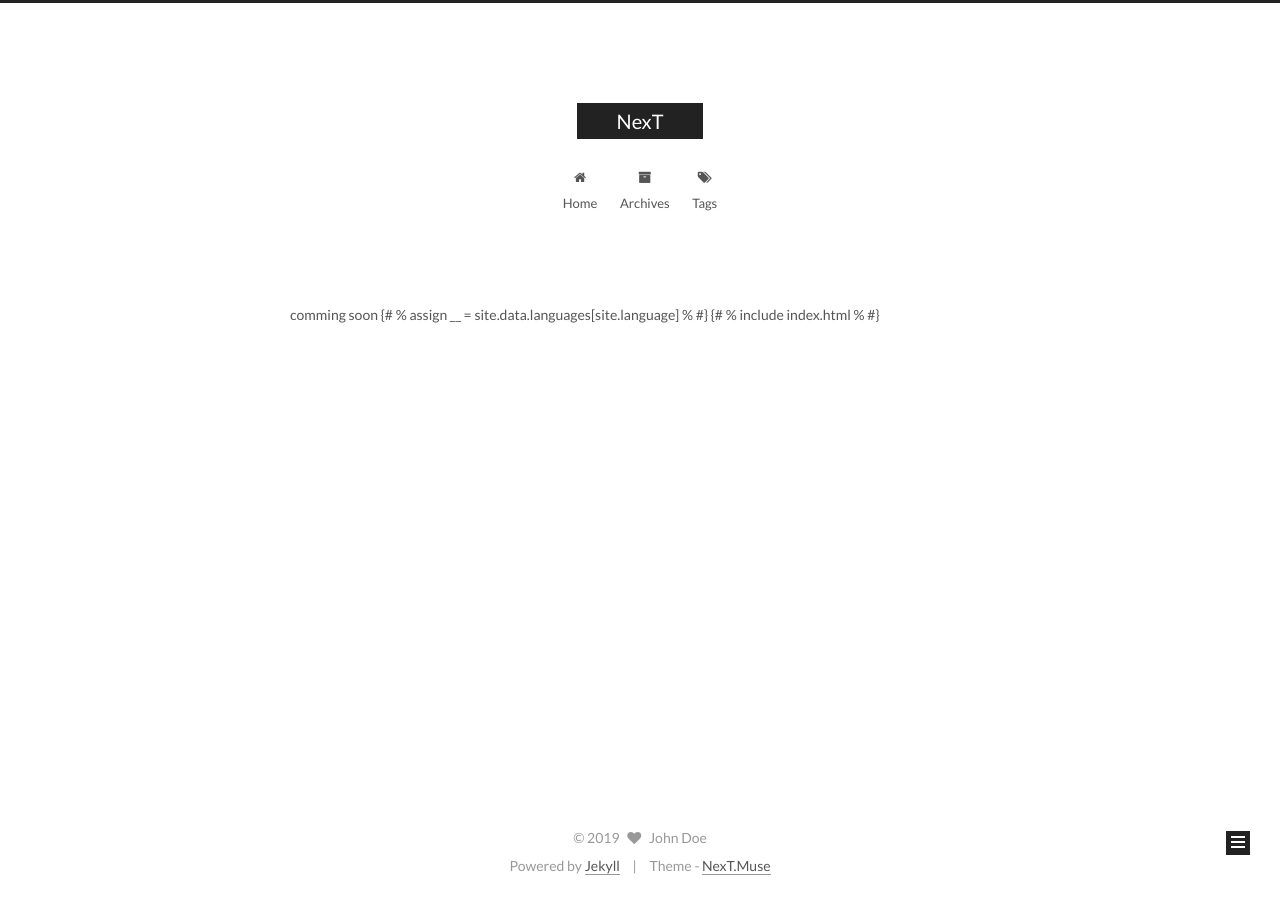
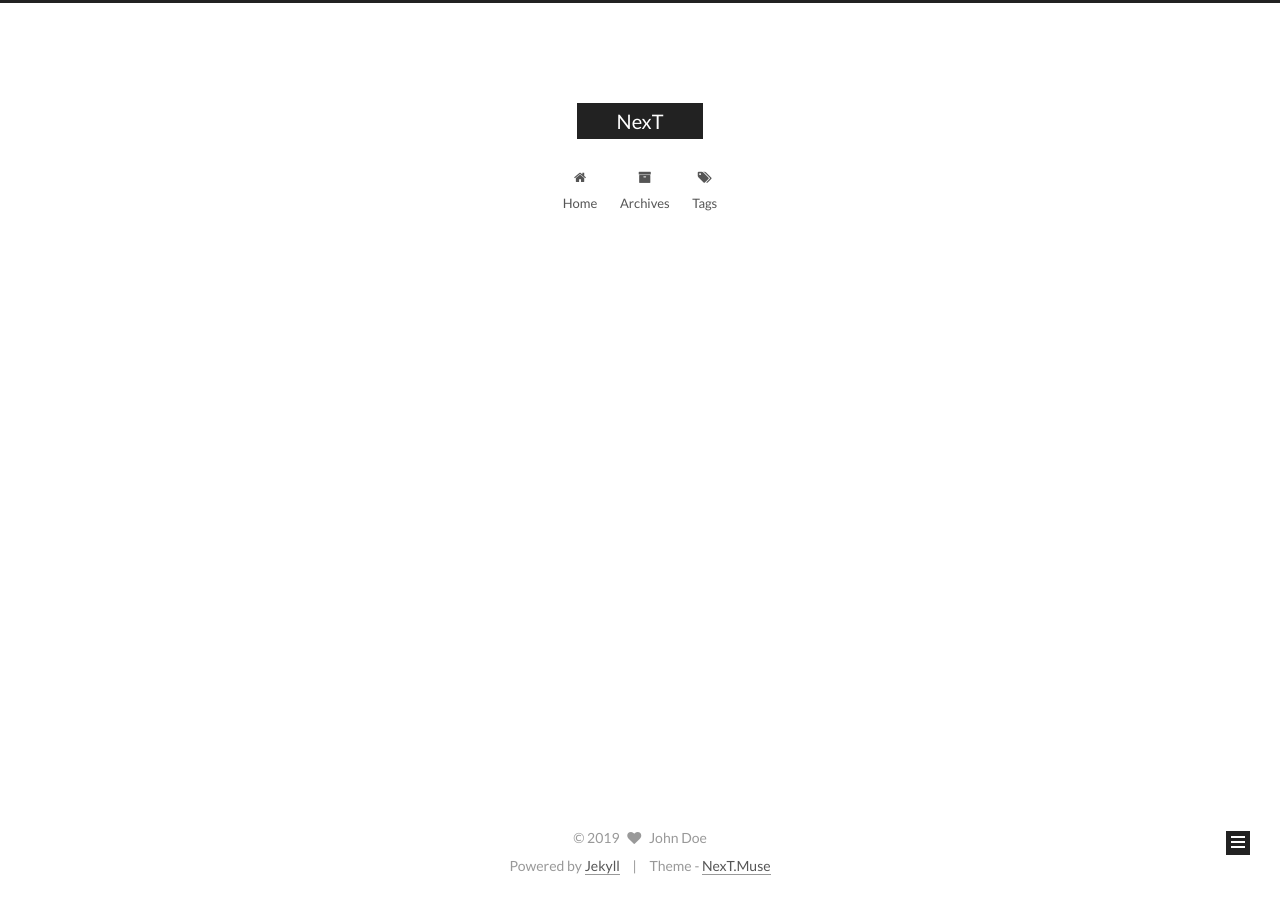
Before and after one commit to meckhardt/meckhardt.github.io, a Jekyll site: the page built from index.html, in a window 1280 px wide. Built offline with Jekyll 4.4.1, drawn with Linux system fonts in a browser that asks for light colours; the list of posts is cut into pages by our own code.

Commit message:
Revert "Updated"
This reverts commit 0e6b47ce2034d1a6e4a9983b61a236f51eb4d706.

```diff
--- a/_layouts/index.html
+++ b/_layouts/index.html
@@ -2,7 +2,5 @@
 layout: layout
 ---
 
-comming soon
-
-{# % assign __ = site.data.languages[site.language] % #}
-{# % include index.html % #}
+{% assign __ = site.data.languages[site.language] %}
+{% include index.html %}
```
